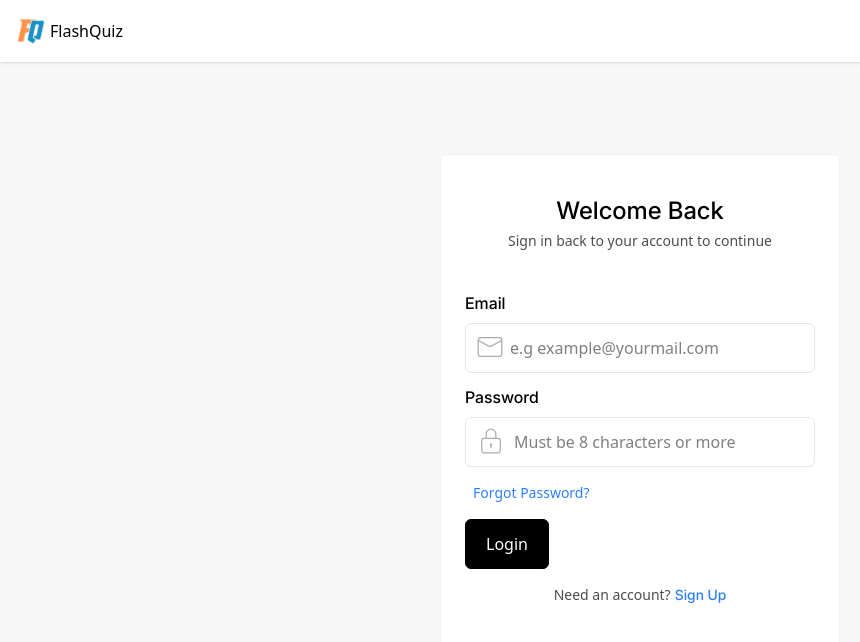
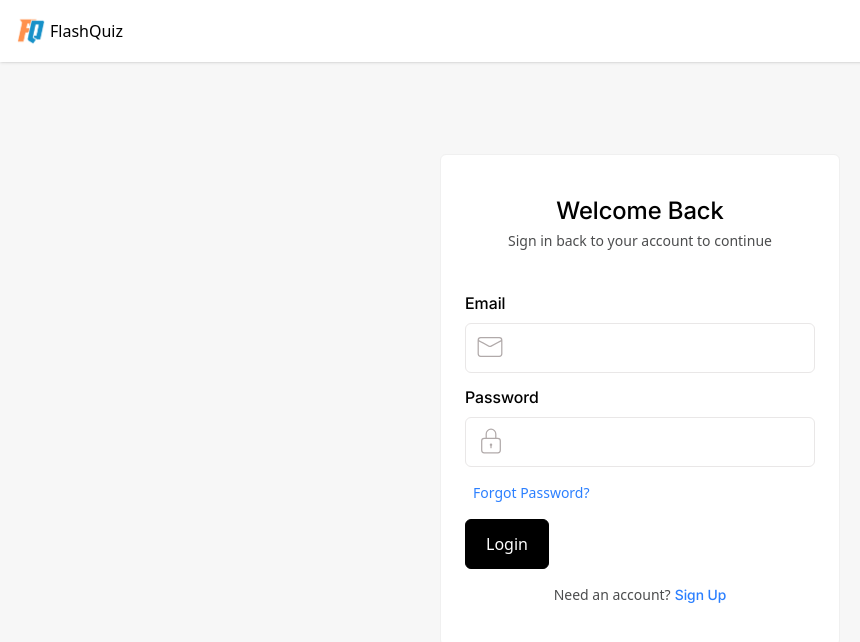
Before and after one commit to Habeebamoo/Flashquiz, a React (Vite) app in the folder client/: page /login in a window 1280 px wide. Shown: the top 642 px of the page, without its empty margins (0-860 px from the left). Built offline with nearby package versions, Linux system fonts and the light colour scheme; no server answers.

Commit message:
Update AuthPage.tsx

```diff
--- a/client/src/pages/AuthPage.tsx
+++ b/client/src/pages/AuthPage.tsx
@@ -119,7 +119,6 @@ const AuthPage = () => {
                 className="pr-3 py-3 pl-11 border-1 border-accent rounded-md block w-full mt-2"
                 value={form.name}
                 onChange={(e) => setForm(prev => ({...prev, name: e.target.value}))}
-                placeholder="Enter your name"
                 required
               />
               <CiUser size={30} color="rgb(177, 170, 170)" className="absolute top-[9px] left-[9px]" />
@@ -134,7 +133,6 @@ const AuthPage = () => {
                 className="pr-3 py-3 pl-11 border-1 border-accent rounded-md block w-full mt-2"
                 value={form.email}
                 onChange={(e) => setForm(prev => ({...prev, email: e.target.value}))}
-                placeholder="e.g example@yourmail.com"
                 required
               />
               <CiMail size={30} color="rgb(177, 170, 170)" className="absolute top-[9px] left-[10px]" />
@@ -149,7 +147,6 @@ const AuthPage = () => {
                 className="pr-3 py-3 pl-12 border-1 border-accent rounded-md block w-full mt-2"
                 value={form.password}
                 onChange={(e) => setForm(prev => ({...prev, password: e.target.value}))}
-                placeholder="Must be 8 characters or more"
                 required
               />
               <CiLock size={30} color="rgb(177, 170, 170)" className="absolute top-[9px] left-[11px]" />
```
